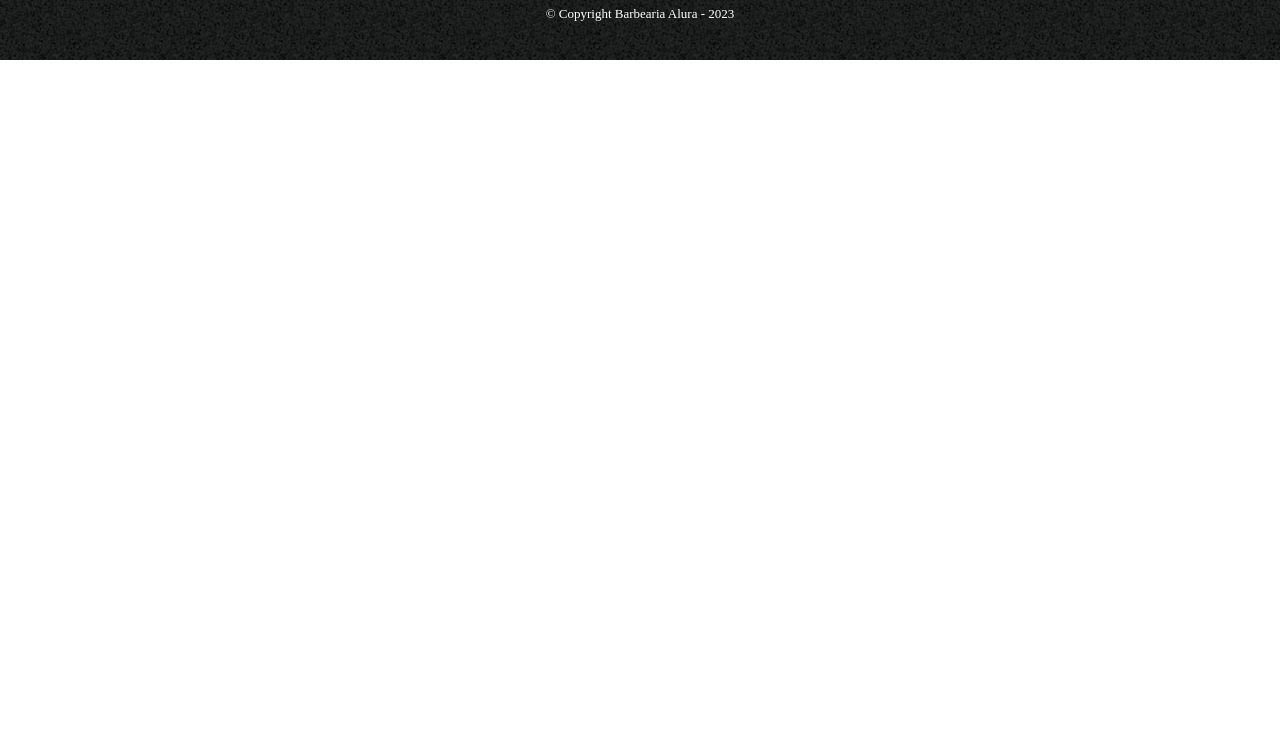
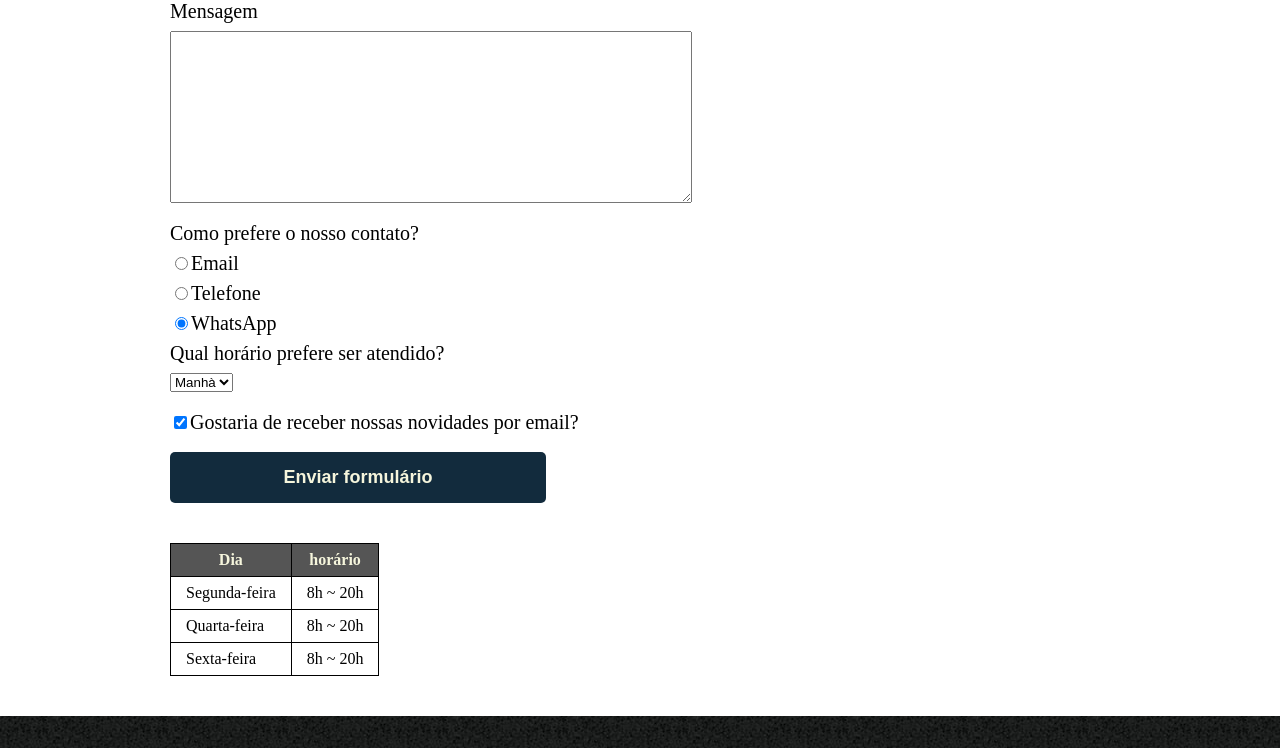
Before and after one commit to Roolligan/Barbearia-Alura, a plain HTML site: page contato.html in a window 1280 px wide. Shown: the part 599-1347 px from the top of the page. Before the commit the page ends 800 px from the top, so only its background shows below. Drawn offline with Linux system fonts and the light colour scheme.

Commit message:
final pagina contato

```diff
--- a/contato.html
+++ b/contato.html
@@ -11,7 +11,7 @@
 <body>
     <header>
         <div class="caixa">
-            <h1><img src="imagensprodutosbarbearia/logo.png" alt=""></h1>
+            <h1><img src="imagensprodutosbarbearia/logo.png" alt="Logo da barbearia Alura"></h1>
 
             <nav>
                 <ul>
@@ -25,8 +25,74 @@
 
 
     </header>
+
+    <main>
+        <form>
+            <label for="nomesobrenome">Nome e Sobrenome</label>
+            <input type="text" id="nomesobrenome" class="input-padrao" >
+
+            <label for="email">Email</label>
+            <input type="email" id="email" class="input-padrao" required required placeholder="seuemail@seudominio.com">
+
+            <label for="telefone">Telefone</label>
+            <input type="tel" id="telefone" class="input-padrao" required placeholder="
+            (xx) xxxxx-xxxx">
+
+            <label for="mensagem">Mensagem</label>
+            <textarea name="" id="mensagem" cols="65" rows="10" class="input-padrao" required></textarea>
+
+            <fieldset>
+                <legend>Como prefere o nosso contato?</legend>
+                <label for="radio-email"><input type="radio" name="contato" value="email" id="radio-email">Email</label>
+
+
+                <label for="radio-telefone"><input type="radio" name="contato" value="telefone" id="radio-telefone">Telefone</label>
+
+
+                <label for="radio-whatsapp"><input type="radio" name="contato" value="whatsapp" checked id="radio-whatsapp">WhatsApp</label>
+
+            </fieldset>
+
+            <fieldset>
+                <legend>Qual horário prefere ser atendido?</legend>
+                <select name="" id="">
+                    <option value="">Manhà</option>
+                    <option value="">Tarde</option>
+                    <option value="">Noite</option>
+                </select>
+            </fieldset>
+
+            <label for="" class="checkbox"><input type="checkbox" checked>Gostaria de receber nossas novidades por email?</label>
+            <input type="submit" value="Enviar formulário" class="enviar">
+        </form>
+
+        <table>
+            <thead>
+                <tr>
+                    <th>Dia</th>
+                    <th>horário</th>
+                </tr>
+            </thead>
+            <tbody>
+                <tr>
+                    <td>Segunda-feira</td>
+                    <td>8h    ~   20h</td>
+                </tr>
+                <tr>
+                    <td>Quarta-feira</td>
+                    <td>8h    ~   20h</td>
+                </tr>
+                <tr>
+                    <td>Sexta-feira</td>
+                    <td>8h    ~   20h</td>
+                </tr>
+            </tbody>
+
+
+        </table>
+    </main>
     <footer>
-        <img src="./imagensprodutosbarbearia/logo-branco.png" alt="">
+        <img src="./imagensprodutosbarbearia/logo-branco.png" alt="Logo da barbearia Alura">
         <p class="copyright">&copy; Copyright Barbearia Alura - 2023</p>
     </footer>
 </body>
--- a/style.css
+++ b/style.css
@@ -87,3 +87,59 @@ footer {
     font-size: 13px;
     margin-top: 20px;
 }
+
+main {
+    width: 940px;
+    margin: 0 auto;
+}
+form {
+    margin: 40px 0;
+}
+
+form label, form legend {
+    display: block;
+    font-size: 20px;
+    margin: 0 0 10px;
+}
+
+.input-padrao {
+    display: block;
+    margin: 0 0 20px;
+    padding: 10px 25px;
+    width: 50%;
+}
+.checkbox {
+    margin: 20px 0;
+}
+
+.enviar {
+    width: 40%;
+    padding: 15px 0;
+    background: #122B3D;
+    color: beige;
+    font-weight: bold;
+    font-size: 18px;
+    border: none;
+    border-radius: 5px;
+    transition: 1s all;
+    cursor: pointer;
+}
+.enviar:hover {
+    background: #DB7A00;
+    transform: scale(1.2);
+}
+table {
+    margin: 20px 0 40px;
+}
+thead {
+    background: #555555;
+    color: beige;
+    font-weight: bold;
+
+}
+
+td, th {
+    border: 1px solid #000;
+    padding: 8px 15px ;
+
+}
```
